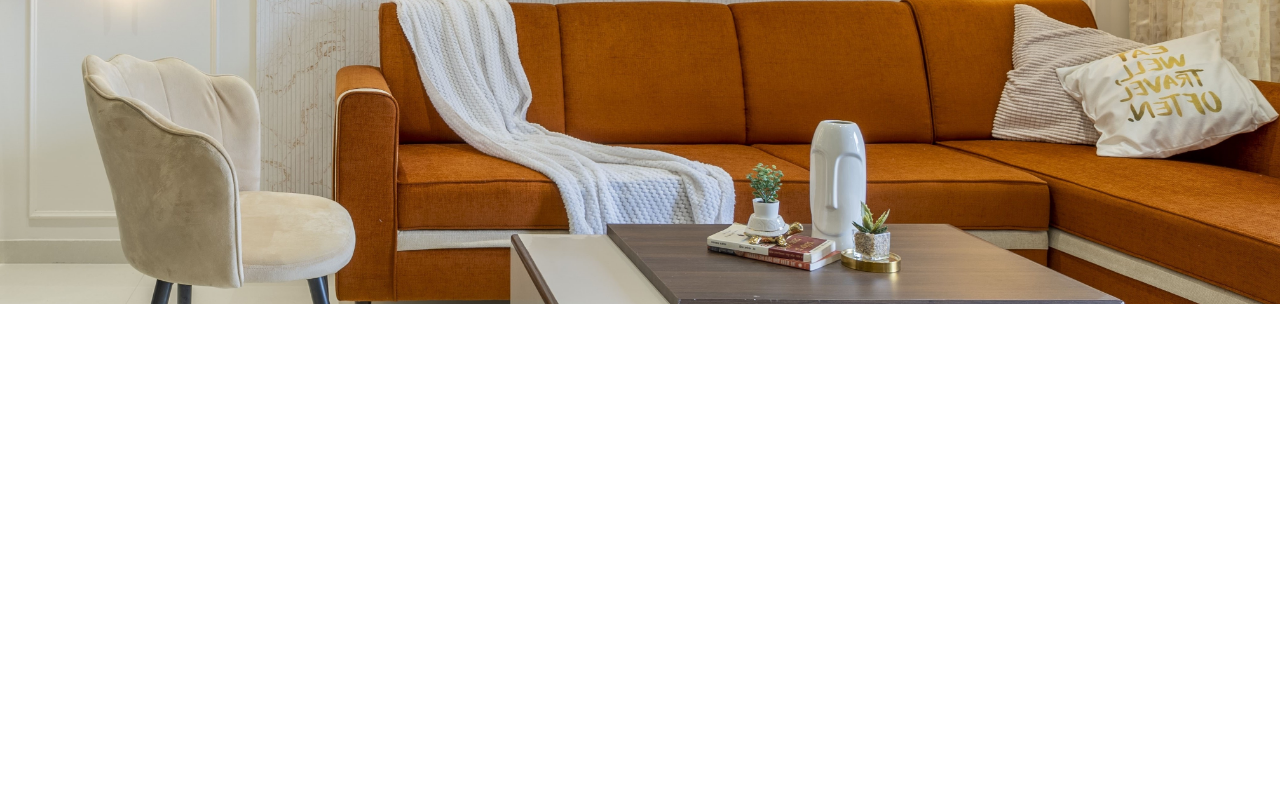
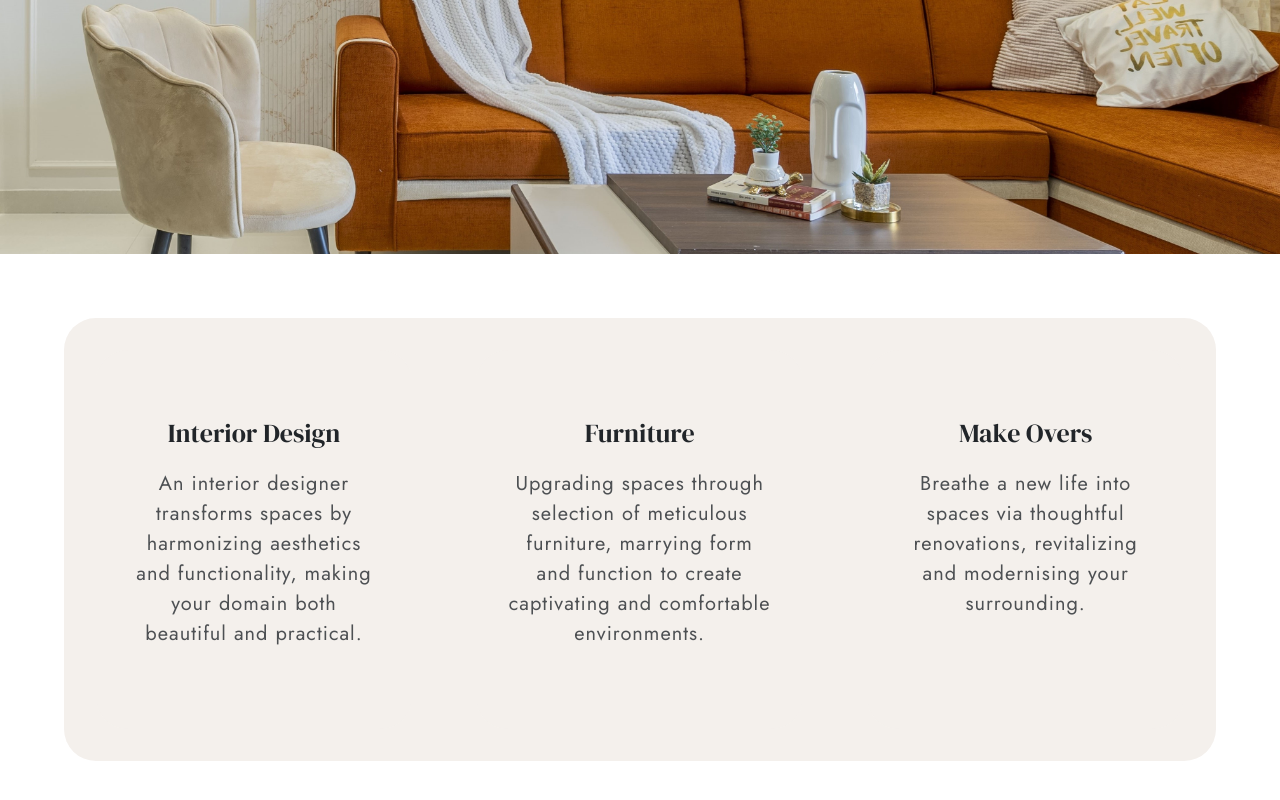
Before and after one commit to bhandariamey/TdsResponsiveReact, a React (Create React App) app: page / in a window 1280 px wide. Shown: the part 546-1346 px from the top of the page. Before the commit the page ends 850 px from the top, so only its background shows below. Built offline with nearby package versions, Linux system fonts and the light colour scheme.

Commit message:
Completed Main Services section

```diff
--- a/public/index.html
+++ b/public/index.html
@@ -11,12 +11,12 @@
 
     <meta
       name="keywords"
-      content="interior design, home decor, space planning, furniture selection, 3d designing, commercial space design"
+      content="interior design, interior designer near me, home decor, space planning, furniture selection, 3d designing, commercial space design"
     />
 
     <meta
       name="description"
-      content="Transform your space with our expert interior design services. From concept to completion, we bring your vision to life. Contact us today!""
+      content="Transform your space with our expert interior design services. From concept to completion, we bring your vision to life. Contact us today!"
     />
 
     <meta
--- /dev/null
+++ b/src/assets/Services.js
@@ -0,0 +1,14 @@
+export const mainServices = [
+    {
+        header: "Interior Design",
+        description:"An interior designer transforms spaces by harmonizing aesthetics and functionality, making your domain both beautiful and practical."
+    },
+    {
+        header: "Furniture",
+        description:"Upgrading spaces through selection of meticulous furniture, marrying form and function to create captivating and comfortable environments."
+    },
+    {
+        header: "Make Overs",
+        description:"Breathe a new life into spaces via thoughtful renovations, revitalizing and modernising your surrounding."
+    }
+]
--- /dev/null
+++ b/src/components/Card/Card.jsx
@@ -0,0 +1,11 @@
+import styles from "./Card.module.css"
+export default function Card({title, information}){
+    return(
+    <>
+        <div className={styles.cardWrapper}>
+            <p className={styles.header}>{title}</p>
+            <p className={styles.description}>{information}</p>
+        </div>
+    </>
+    )
+}
--- /dev/null
+++ b/src/components/Card/Card.module.css
@@ -0,0 +1,47 @@
+.cardWrapper{
+    display: flex;
+    flex-direction: column;
+    text-align: center;
+    background-color: #f4f0ec;
+    border-radius: 2em;
+    margin: 2em;
+    padding: 2em 0em;
+}
+
+.cardWrapper:hover{
+    background-color: white;
+    cursor: pointer;
+}
+
+.header{
+    padding-top: 2rem;
+    font-size: 26px;
+    font-family: "DM Serif Display";
+    font-weight: 100;
+    line-height: 1.5;
+}
+
+.description{
+    padding: 0rem 2rem 2rem 2rem;
+    color: #4d5053;
+    font-family: "jost";
+    font-size: 20px;
+    line-height: 1.5;
+    letter-spacing: 1px;
+
+}
+
+
+@media only screen and (max-width: 768px) {
+
+    .description{
+        padding: 0rem;
+        font-size: 15px;
+    }
+
+    .cardWrapper{
+        padding: 1em;
+        background-color: white;
+    }
+
+  }
--- a/src/components/Home/HeroSection/HeroSection.jsx
+++ b/src/components/Home/HeroSection/HeroSection.jsx
@@ -1,4 +1,3 @@
-import { useEffect } from 'react'
 import styles from './HeroSection.module.css'
 import Typewriter from "typewriter-effect"
 
--- a/src/components/Home/HeroSection/HeroSection.module.css
+++ b/src/components/Home/HeroSection/HeroSection.module.css
@@ -5,7 +5,6 @@
     background-repeat: no-repeat;
     height: 100vh;
     position: relative;
-    top: 50px
 }
 
 .heroText{
@@ -13,7 +12,7 @@
     flex-direction: column;
     flex-wrap: wrap;
     position: absolute;
-    top: 16%;
+    top: 20%;
     left: 50%;
     transform: translateX(-50%);
     text-align: center;
@@ -35,7 +34,7 @@
 @media only screen and (max-width: 991px) {
 
     .heroText{
-        top: 12%;
+        top: 16%;
     }
 
     .heroHeader{
--- a/src/components/Home/Home.jsx
+++ b/src/components/Home/Home.jsx
@@ -1,9 +1,11 @@
 import HeroSection from "./HeroSection/HeroSection"
-
+import MainServices from "./MainServices/MainServices"
 export default function Home(){
     return(
         <>
             <HeroSection/>
+            <MainServices/>
+
         </>
     )
 }
--- /dev/null
+++ b/src/components/Home/MainServices/MainServices.jsx
@@ -0,0 +1,18 @@
+import styles from './MainServices.module.css'
+import Card from "../../Card/Card.jsx"
+
+import { mainServices } from '../../../assets/Services.js'
+
+
+export default function MainServices(){
+    return(
+        <>
+            <div className = {styles.cardContainer}>
+                {
+                    mainServices.map((service)=>{
+                        return <Card className={styles.cardItem} title={service.header} information={service.description}/>
+                })}
+               </div>
+        </>
+    )
+}
--- /dev/null
+++ b/src/components/Home/MainServices/MainServices.module.css
@@ -0,0 +1,16 @@
+.cardContainer{
+    display: grid;
+    grid-template-columns: auto auto auto;
+    margin: 4em;
+    border-radius: 2em;
+    background-color: #f4f0ec;
+}
+
+
+@media only screen and (max-width: 991px) {
+
+    .cardContainer{
+        grid-template-columns: auto;
+        margin: 1em;
+    }
+  }
--- a/src/components/Navbar/Navbar.jsx
+++ b/src/components/Navbar/Navbar.jsx
@@ -1,8 +1,7 @@
 import 'bootstrap/dist/css/bootstrap.css';
 import 'bootstrap/dist/js/bootstrap.bundle.min.js';
+
 import {  Link } from "react-router-dom";
-
-
 import styles from "./Navbar.module.css"
 
 export default function Navbar() {
```
